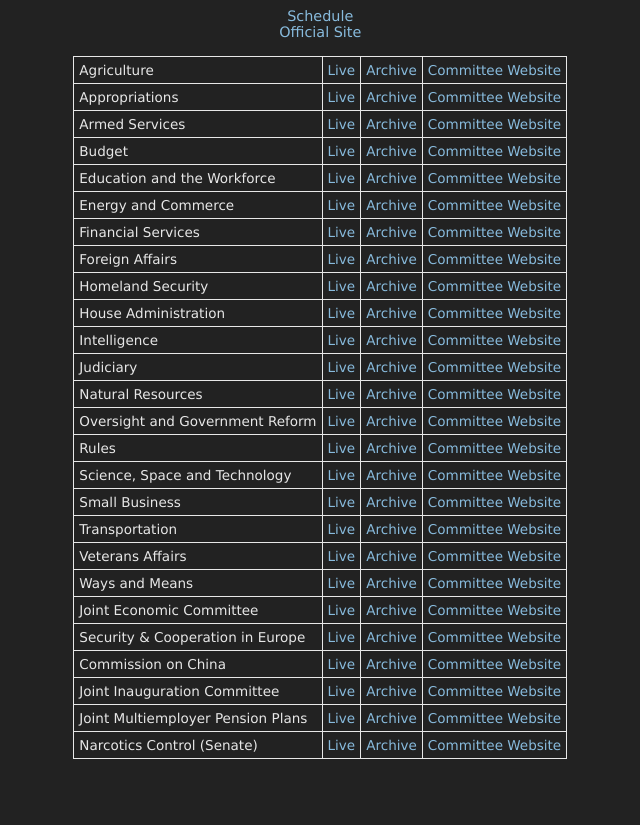
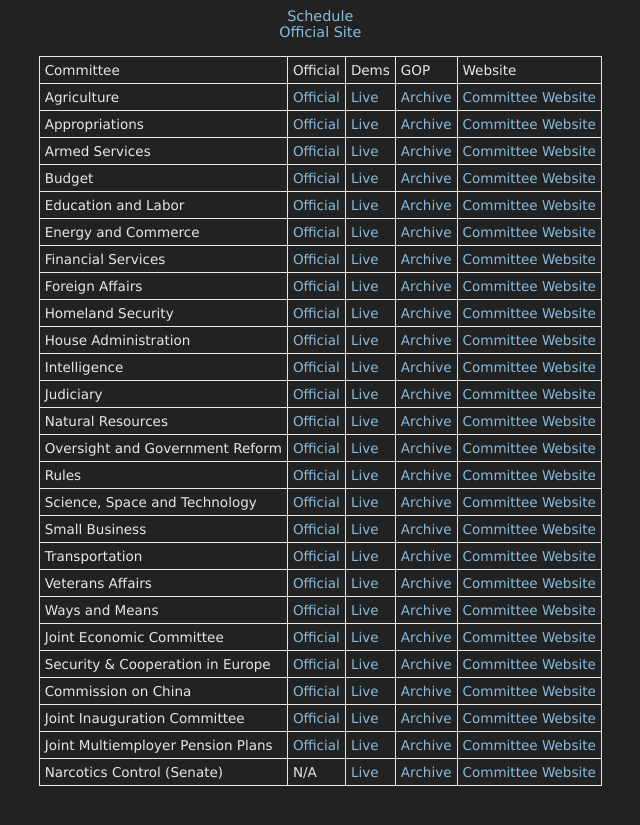
Before and after one commit to danburd/danburd.github.io, a Jekyll site: the page house.html, which Jekyll copies as it is, in a window 1280 px wide. Shown: the top 825 px of the page, without its empty margins (315-955 px from the left). Built offline with Jekyll 4.4.1, drawn with Linux system fonts in a browser that asks for light colours.

Commit message:
Added official links

```diff
--- a/house.html
+++ b/house.html
@@ -21,157 +21,189 @@
 
 <table>
   <tr>
+    <td>Committee</td>
+    <td>Official</td>
+    <td>Dems</td>
+    <td>GOP</td>
+    <td>Website</td>
+  <tr>
     <td>Agriculture</td>
+    <td><a href="https://www.congress.gov/committees/video/house-agriculture/hsag00">Official</a></td>
     <td><a href="https://www.youtube.com/user/AgRepublicans/videos?view=2&flow=grid">Live</a></td>
     <td><a href="https://www.youtube.com/user/AgRepublicans/videos?view=2&live_view=503">Archive</a></td>
     <td><a href="https://agriculture.house.gov/calendar/?EventTypeID=0&CategoryID=0&Timeframe=Past">Committee Website</a></td>
   </tr>
   <tr>
     <td>Appropriations</td>
+    <td><a href="https://www.congress.gov/committees/video/house-appropriations/hsap00">Official</a></td>
     <td><a href="https://www.youtube.com/user/HouseAppropsGOP/videos?view=2&flow=grid">Live</a></td>
     <td><a href="https://www.youtube.com/user/HouseAppropsGOP/videos?view=2&live_view=503">Archive</a></td>
     <td><a href="https://appropriations.house.gov/calendar/?EventTypeID=316">Committee Website</a></td>
   </tr>
   <tr>
     <td>Armed Services</td>
+    <td><a href="https://www.congress.gov/committees/video/house-armed-services/hsas00">Official</a></td>
     <td><a href="https://www.youtube.com/channel/UCD506yORW2voSanqEgLOUIQ/videos?view=2&flow=grid">Live</a></td>
     <td><a href="https://www.youtube.com/channel/UCD506yORW2voSanqEgLOUIQ/videos?view=2&live_view=503">Archive</a></td>
     <td><a href="https://armedservices.house.gov/hearings">Committee Website</a></td>
   </tr>
   <tr>
     <td>Budget</td>
+    <td><a href="https://www.congress.gov/committees/video/house-budget/hsbu00">Official</a></td>
     <td><a href="https://www.youtube.com/user/HouseBudgetCommittee/videos?view=2&flow=grid">Live</a></td>
     <td><a href="https://www.youtube.com/user/HouseBudgetCommittee/videos?view=2&live_view=503">Archive</a></td>
     <td><a href="https://budget.house.gov/hearings/">Committee Website</a></td>
   </tr>
   <tr>
-    <td>Education and the Workforce</td>
+    <td>Education and Labor</td>
+    <td><a href="https://www.congress.gov/committees/video/house-education-and-labor/hsed00">Official</a></td>
     <td><a href="https://www.youtube.com/user/EdLaborRepublicans/videos?view=2&flow=grid">Live</a></td>
     <td><a href="https://www.youtube.com/user/EdLaborRepublicans/videos?view=2&live_view=503">Archive</a></td>
-    <td><a href="https://edworkforce.house.gov/calendar/list.aspx?EventTypeID=189">Committee Website</a></td>
+    <td><a href="https://edlabor.house.gov">Committee Website</a></td>
   </tr>
   <tr>
     <td>Energy and Commerce</td>
+    <td><a href="https://www.congress.gov/committees/video/house-energy-and-commerce/hsif00">Official</a></td>
     <td><a href="https://www.youtube.com/user/energyandcommerce/videos?view=2&flow=grid">Live</a></td>
     <td><a href="https://www.youtube.com/user/energyandcommerce/videos?view=2&live_view=503">Archive</a></td>
     <td><a href="https://energycommerce.house.gov/hearings-and-votes">Committee Website</a></td>
   </tr>
   <tr>
     <td>Financial Services</td>
+    <td><a href="https://www.congress.gov/committees/video/house-financial-services/hsba00">Official</a></td>
     <td><a href="https://www.youtube.com/user/GOPFinancialServices/videos?view=2&flow=grid">Live</a></td>
     <td><a href="https://www.youtube.com/user/GOPFinancialServices/videos?view=2&live_view=503">Archive</a></td>
     <td><a href="https://financialservices.house.gov/calendar/?EventTypeID=309&Congress=115">Committee Website</a></td>
   </tr>
   <tr>
     <td>Foreign Affairs</td>
+    <td><a href="https://www.congress.gov/committees/video/house-foreign-affairs/hsfa00">Official</a></td>
     <td><a href="https://www.youtube.com/user/FArepublicans/videos?view=2&flow=grid">Live</a></td>
     <td><a href="https://www.youtube.com/user/FArepublicans/videos?view=2&live_view=503">Archive</a></td>
     <td><a href="https://foreignaffairs.house.gov/hearings-and-markups/">Committee Website</a></td>
   </tr>
   <tr>
     <td>Homeland Security</td>
+    <td><a href="https://www.congress.gov/committees/video/house-homeland-security/hshm00">Official</a></td>
     <td><a href="https://www.youtube.com/user/HouseHomeland/videos?view=2&flow=grid">Live</a></td>
     <td><a href="https://www.youtube.com/user/HouseHomeland/videos?view=2&live_view=503">Archive</a></td>
     <td><a href="https://homeland.house.gov/hearing/">Committee Website</a></td>
   </tr>
   <tr>
     <td>House Administration</td>
+    <td><a href="https://www.congress.gov/committees/video/house-administration/hsha00">Official</a></td>
     <td><a href="https://www.youtube.com/user/CHAGOPVideos/videos?view=2&flow=grid">Live</a></td>
     <td><a href="https://www.youtube.com/user/CHAGOPVideos/videos?view=2&live_view=503">Archive</a></td>
     <td><a href="https://cha.house.gov/legislation/past-hearings-markups2">Committee Website</a></td>
   </tr>
   <tr>
     <td>Intelligence</td>
+    <td><a href="https://www.congress.gov/committees/video/house-intelligence-permanent-select/hlig00">Official</a></td>
     <td><a href="https://www.youtube.com/channel/UCPMZUzj4YFHuSmXNrkKAHeg/videos?view=2&flow=grid">Live</a></td>
     <td><a href="https://www.youtube.com/channel/UCPMZUzj4YFHuSmXNrkKAHeg/videos?view=2&live_view=503">Archive</a></td>
     <td><a href="https://intelligence.house.gov/calendar/?EventTypeID=215&CategoryID=0">Committee Website</a></td>
   </tr>
   <tr>
     <td>Judiciary</td>
+    <td><a href="https://www.congress.gov/committees/video/house-judiciary/hsju00">Official</a></td>
     <td><a href="https://www.youtube.com/channel/UCVvv3JRCVQAl6ovogDum4hA/videos?view=2&flow=grid">Live</a></td>
     <td><a href="https://www.youtube.com/channel/UCVvv3JRCVQAl6ovogDum4hA/videos?view=2&live_view=503">Archive</a></td>
     <td><a href="https://judiciary.house.gov/hearings/">Committee Website</a></td>
   </tr>
   <tr>
     <td>Natural Resources</td>
+    <td><a href="https://www.congress.gov/committees/video/house-natural-resources/hsii00">Official</a></td>
     <td><a href="https://www.youtube.com/user/NaturalResourcesGOP/videos?view=2&flow=grid">Live</a></td>
     <td><a href="https://www.youtube.com/user/NaturalResourcesGOP/videos?view=2&live_view=503">Archive</a></td>
     <td><a href="https://naturalresources.house.gov/calendar/">Committee Website</a></td>
   </tr>
   <tr>
     <td>Oversight and Government Reform</td>
+    <td><a href="https://www.congress.gov/committees/video/house-oversight-and-reform/hsgo00">Official</a></td>
     <td><a href="https://www.youtube.com/user/oversightandreform/videos?view=2&flow=grid">Live</a></td>
     <td><a href="https://www.youtube.com/user/oversightandreform/videos?view=2&live_view=503">Archive</a></td>
     <td><a href="https://oversight.house.gov/hearing/">Committee Website</a></td>
   </tr>
   <tr>
     <td>Rules</td>
+    <td><a href="https://www.congress.gov/committees/video/house-rules/hsru00">Official</a></td>
     <td><a href="https://www.youtube.com/user/RulesReps/videos?view=2&flow=grid">Live</a></td>
     <td><a href="https://www.youtube.com/user/RulesReps/videos?view=2&live_view=503">Archive</a></td>
     <td><a href="https://rules.house.gov/videos">Committee Website</a></td>
   </tr>
   <tr>
     <td>Science, Space and Technology</td>
+    <td><a href="https://www.congress.gov/committees/video/house-science-space-and-technology/hssy00">Official</a></td>
     <td><a href="https://www.youtube.com/channel/UCtoUE3dJ-mLUo5dwGs7hXOw/videos?view=2&flow=grid">Live</a></td>
     <td><a href="https://www.youtube.com/channel/UCtoUE3dJ-mLUo5dwGs7hXOw/videos?view=2&live_view=503">Archive</a></td>
     <td><a href="https://science.house.gov/legislation/hearings">Committee Website</a></td>
   </tr>
   <tr>
     <td>Small Business</td>
+    <td><a href="https://www.congress.gov/committees/video/house-small-business/hssm00">Official</a></td>
     <td><a href="https://www.youtube.com/user/SmallBizRepublicans/videos?view=2&flow=grid">Live</a></td>
     <td><a href="https://www.youtube.com/user/SmallBizRepublicans/videos?view=2&live_view=503">Archive</a></td>
     <td><a href="https://smallbusiness.house.gov/calendar/">Committee Website</a></td>
   </tr>
   <tr>
     <td>Transportation</td>
+    <td><a href="https://www.congress.gov/committees/video/house-transportation-and-infrastructure/hspw00">Official</a></td>
     <td><a href="https://www.youtube.com/user/TransportationGOP/videos?view=2&flow=grid">Live</a></td>
     <td><a href="https://www.youtube.com/user/TransportationGOP/videos?view=2&live_view=503">Archive</a></td>
     <td><a href="https://transportation.house.gov/calendar/?EventTypeID=541">Committee Website</a></td>
   </tr>
   <tr>
     <td>Veterans Affairs</td>
+    <td><a href="https://www.congress.gov/committees/video/house-veterans-affairs/hsvr00">Official</a></td>
     <td><a href="https://www.youtube.com/user/HouseVetsAffairs/videos?view=2&flow=grid">Live</a></td>
     <td><a href="https://www.youtube.com/user/HouseVetsAffairs/videos?view=2&live_view=503">Archive</a></td>
     <td><a href="https://veterans.house.gov/calendar/?EventTypeID=565">Committee Website</a></td>
   </tr>
   <tr>
     <td>Ways and Means</td>
+    <td><a href="https://www.congress.gov/committees/video/house-ways-and-means/hswm00">Official</a></td>
     <td><a href="https://www.youtube.com/user/WandMRepublicans/videos?view=2&flow=grid">Live</a></td>
     <td><a href="https://www.youtube.com/user/WandMRepublicans/videos?view=2&live_view=503">Archive</a></td>
     <td><a href="https://waysandmeans.house.gov/hearings-and-events">Committee Website</a></td>
   </tr>
   <tr>
     <td>Joint Economic Committee</td>
+    <td><a href="">Official</a></td>
     <td><a href="https://www.youtube.com/channel/UCbNWSrKyYBP5iIZKT35LSGA/videos?view=2&flow=grid">Live</a></td>
     <td><a href="https://www.youtube.com/channel/UCbNWSrKyYBP5iIZKT35LSGA/videos?view=2&live_view=503">Archive</a></td>
     <td><a href="https://www.jec.senate.gov/public/index.cfm/hearings-calendar">Committee Website</a></td>
   </tr>
   <tr>
     <td>Security & Cooperation in Europe</td>
+    <td><a href="">Official</a></td>
     <td><a href="https://www.youtube.com/user/HelsinkiCommission/videos?view=2&flow=grid">Live</a></td>
     <td><a href="https://www.youtube.com/user/HelsinkiCommission/videos?view=2&live_view=503">Archive</a></td>
     <td><a href="https://www.csce.gov/international-impact/events/hearings">Committee Website</a></td>
   </tr>
   <tr>
     <td>Commission on China</td>
+    <td><a href="">Official</a></td>
     <td><a href="https://www.youtube.com/channel/UCRAT_7MIzUolORlJhYBTzHA/videos?view=2&flow=grid">Live</a></td>
     <td><a href="https://www.youtube.com/channel/UCRAT_7MIzUolORlJhYBTzHA/videos?view=2&live_view=503">Archive</a></td>
     <td><a href="https://www.cecc.gov/events/hearings">Committee Website</a></td>
   </tr>
   <tr>
     <td>Joint Inauguration Committee</td>
+    <td><a href="">Official</a></td>
     <td><a href="https://www.youtube.com/user/inauguralvideo/videos?view=2&flow=grid">Live</a></td>
     <td><a href="https://www.youtube.com/user/inauguralvideo/videos?view=2&live_view=503">Archive</a></td>
     <td><a href="https://www.inaugural.senate.gov">Committee Website</a></td>
   </tr>
   <tr>
     <td>Joint Multiemployer Pension Plans</td>
+    <td><a href="">Official</a></td>
     <td><a href="https://www.youtube.com/channel/UCZFrWxmzxs1ExWgLZBAsoEA/videos?view=2&flow=grid">Live</a></td>
     <td><a href="https://www.youtube.com/channel/UCZFrWxmzxs1ExWgLZBAsoEA/videos?view=2&live_view=503">Archive</a></td>
     <td><a href="https://www.pensions.senate.gov/hearings">Committee Website</a></td>
   </tr>
   <tr>
     <td>Narcotics Control (Senate)</td>
+    <td>N/A</td>
     <td><a href="https://www.youtube.com/channel/UCD6CIIrqCTE08ZXPCzhoNyA/videos?view=2&flow=grid">Live</a></td>
     <td><a href="https://www.youtube.com/channel/UCD6CIIrqCTE08ZXPCzhoNyA/videos?view=2&live_view=503">Archive</a></td>
     <td><a href="https://www.drugcaucus.senate.gov/hearings">Committee Website</td>
```
